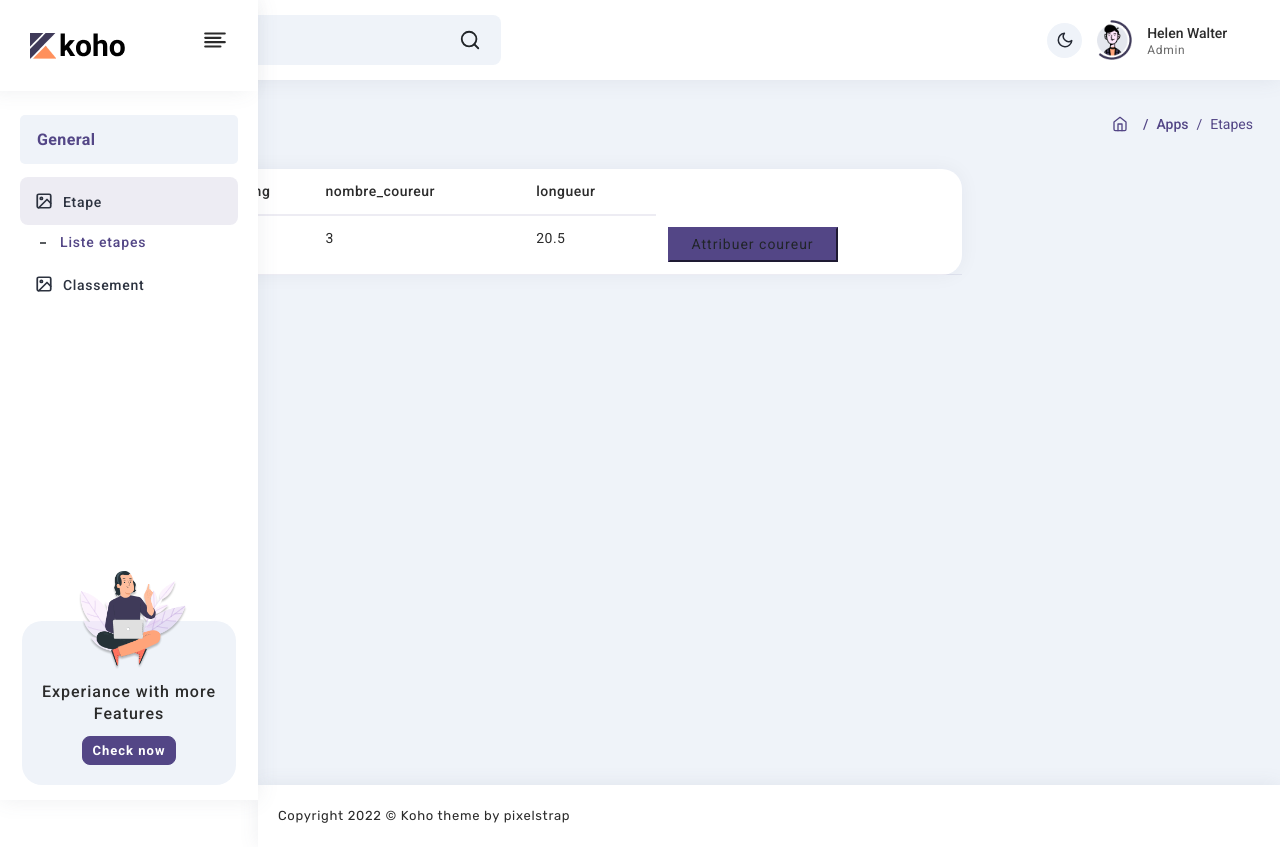
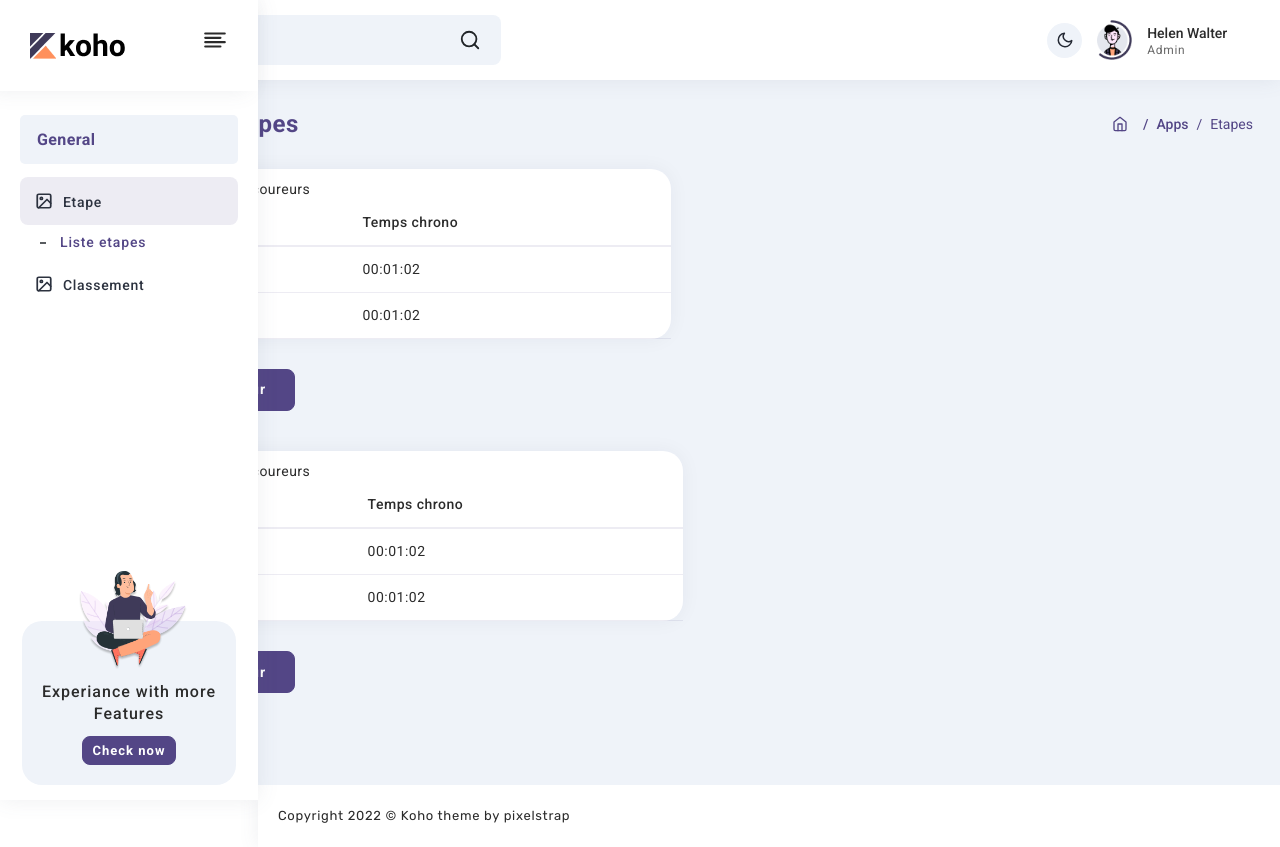
Before and after one commit to Jeremia1804/eval_tom, a Flask app: page /liste-etape in a window 1280 px wide. Run offline with Flask 3, Linux system fonts and the light colour scheme; some libraries are stand-ins or nearby versions.

Commit message:
vita affichage

```diff
--- a/projet/configdatabase.py
+++ b/projet/configdatabase.py
@@ -4,8 +4,8 @@
 
 postgresql = {'host': 'localhost',
          'user': 'postgres',
-         'passwd': 'root',
-         'db': 'eval'}
+         'passwd': 'postgres',
+         'db': 'eval2'}
 
 postgresqlConfig = "postgresql+psycopg2://{}:{}@{}/{}".format(postgresql['user'], postgresql['passwd'], postgresql['host'], postgresql['db'])
 
--- a/projet/controllers/client_liantsoa.py
+++ b/projet/controllers/client_liantsoa.py
@@ -9,7 +9,6 @@
 @app.route('/login-equipe', methods = ['GET'])
 def login_equipe():
     return render_template("login-equipe.html")
-
 
 @app.route('/liste-etape', methods = ['GET'])
 def liste_etape():
@@ -26,3 +25,7 @@
 @app.route('/classement-etape' , methods = ['GET'])
 def classment_etape_cl():
     return render_template("client/classement-etape.html")
+
+@app.route('/equipe-home', methods=['POST'])
+def equipe_home():
+    return redirect(url_for('liste_etape'))
--- a/projet/templates/client/list-etape.html
+++ b/projet/templates/client/list-etape.html
@@ -5,7 +5,7 @@
     <div class="page-title">
       <div class="row">
         <div class="col-6">
-          <h3>Etapes</h3>
+          <h3>Liste des etapes</h3>
         </div>
         <div class="col-6">
           <ol class="breadcrumb">
@@ -20,38 +20,67 @@
 
 <div class="container-fluid">
   <div class=row>
-
-        <div class="col-sm-9">
+    <div class="col-sm-6">
       <div class="card">
         <div class="card-block row">
+            <div style="margin-left: 10px; margin-top: 10px;"><em style="font-weight: bold;"> Etape 1 </em> (55 km) - 2 coureurs</div>
             <div class="col-sm-12 col-lg-12 col-xl-12">
               <div class="table-responsive">
                 <table class="table header-border table-responsive-sm mypagination"  nb="35">
                   <thead>
                     <tr>
-                                    <th > nom </th>
-                                    <th > rang </th>
-                                    <th > nombre_coureur </th>
-                                    <th > longueur</th>
+                      <th>Nom</th>
+                      <th>Temps chrono</th>
                     </tr>
                   </thead>
                   <tbody>
                     <tr>
-                                    <td >etape 1</td>
-                                    <td >1</td>
-                                    <td >3</td>
-                                    <td >20.5</td>
-                                    <td>
-                                      <button class="btn-primary"><a class="dropdown-item" href="/coureur-etape">Attribuer coureur</a></button>
-                                    </td>
+                      <td>Coureur 1</td>
+                      <td>00:01:02</td>
+                    </tr>
+                    <tr>
+                      <td>Coureur 1</td>
+                      <td>00:01:02</td>
                     </tr>
                   </tbody>
-
                 </table>
               </div>
             </div>
           </div>
         </div>
+        <a class="btn btn-primary btn-block" href="/coureur-etape">Attribuer coureur</a>
+      </div>
+    </div>
+    <div style="margin-top: 40px;"> </div>
+    <div class="col-sm-6">
+      <div class="card">
+        <div class="card-block row">
+            <div style="margin-left: 10px; margin-top: 10px;"><em style="font-weight: bold;"> Etape 1 </em> (55 km) - 2 coureurs</div>
+            <div class="col-sm-12 col-lg-12 col-xl-12">
+              <div class="table-responsive">
+                <table class="table header-border table-responsive-sm mypagination"  nb="35">
+                  <thead>
+                    <tr>
+                      <th>Nom</th>
+                      <th>Temps chrono</th>
+                    </tr>
+                  </thead>
+                  <tbody>
+                    <tr>
+                      <td>Coureur 1</td>
+                      <td>00:01:02</td>
+                    </tr>
+                    <tr>
+                      <td>Coureur 1</td>
+                      <td>00:01:02</td>
+                    </tr>
+                  </tbody>
+                </table>
+              </div>
+            </div>
+          </div>
+        </div>
+        <a class="btn btn-primary btn-block" href="/coureur-etape">Attribuer coureur</a>
       </div>
     </div>
   </div>
--- a/projet/templates/login-admin.html
+++ b/projet/templates/login-admin.html
@@ -49,7 +49,7 @@
             <div>
               <div><a class="logo" href="index.html"><img class="img-fluid for-light" src="static/images/logo/logo.png" alt="logo image"></a></div>
               <div class="login-main">
-                <form class="theme-form" method="post"  action="">
+                <form class="theme-form" method="post"  action="admin-home">
                   <h2 class="text-center">Login admin</h2>
                   <p class="text-center">Enter your email & password to login</p>
                   <div class="form-group">
--- a/projet/templates/login-equipe.html
+++ b/projet/templates/login-equipe.html
@@ -49,7 +49,7 @@
             <div>
               <div><a class="logo" href="index.html"><img class="img-fluid for-light" src="static/images/logo/logo.png" alt="logo image"></a></div>
               <div class="login-main">
-                <form class="theme-form" method="post"  action="">
+                <form class="theme-form" method="post"  action="equipe-home">
                   <h2 class="text-center">Login equipe</h2>
                   <p class="text-center">Enter your email & password to login</p>
                   <div class="form-group">
--- a/projet/templates/main/admin.html
+++ b/projet/templates/main/admin.html
@@ -125,9 +125,11 @@
                                       <h4 class="lan-1">General</h4>
                                   </div>
                               </li>
-                              <li class="sidebar-list"><a class="sidebar-link sidebar-title" href="javascript:void(0)"><i data-feather="image"></i><span>Dashboard</span></a>
+                              <li class="sidebar-list"><a class="sidebar-link sidebar-title" href="javascript:void(0)"><i data-feather="image"></i><span>Donnees</span></a>
                                   <ul class="sidebar-submenu">
                                       <li><a href="">Dasboard</a></li>
+                                      <li><a href="/import-first">Import 1er</a></li>
+                                      <li><a href="import-second">Import 2eme</a></li>
                                   </ul>
                               </li>
 
@@ -136,6 +138,7 @@
                                       <li><a href="/liste-etape-ad">Liste des etapes</a></li>
                                   </ul>
                               </li>
+
                             <li class="sidebar-list"><a class="sidebar-link sidebar-title" href="javascript:void(0)"><i data-feather="image"></i><span>Classement</span></a>
                                 <ul class="sidebar-submenu">
                                     <li><a href="/classement-equipe-ad">Equipe</a></li>
```
Also changed, not shown: projet/controllers/admin_liantsoa.py (+13 -2 lines), projet/templates/admin/import-first.html (added, +34 -0 lines), projet/templates/admin/import-second.html (added, +31 -0 lines), projet/templates/admin/list-etapead.html (+25 -7 lines), projet/controllers/client_jeremia.py (line endings or trailing spaces). Lines whose indentation alone changed are shown as unchanged.
